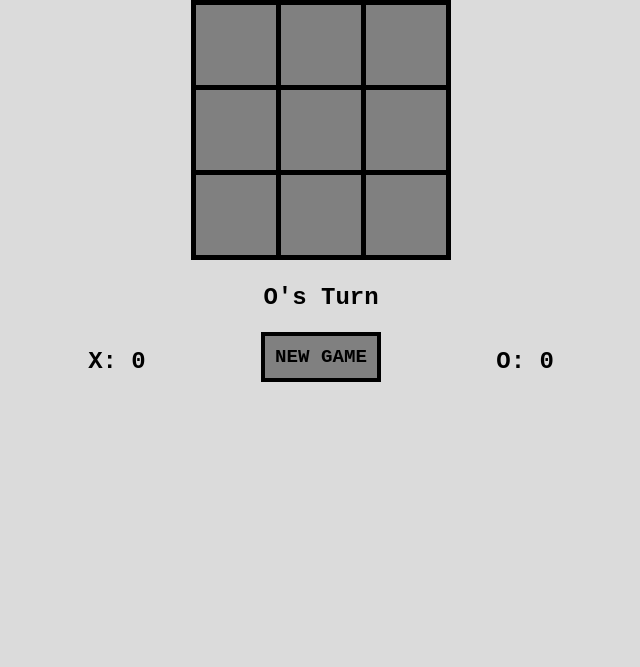
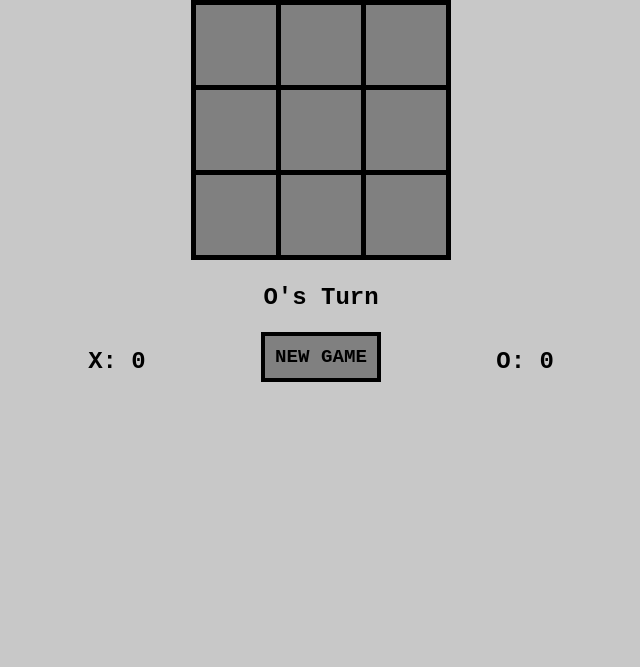
Before and after one commit to harshitmangtani02/TIC-TAC-TOE, a plain HTML site: page index.html in a window 1280 px wide. Shown: the part 133-800 px from the top of the page, without its empty margins (319-959 px from the left). Drawn offline with Linux system fonts and the light colour scheme.

Commit message:
Update index.css

```diff
--- a/index.css
+++ b/index.css
@@ -50,7 +50,7 @@ h1{
     position: absolute;
     height: 100vh;
     width: 100vw;
-    background: rgba(138, 138, 138, 0.306);
+    background: rgba(138, 138, 138, 0.467);
 }
 #info{
     display: flex;
```
